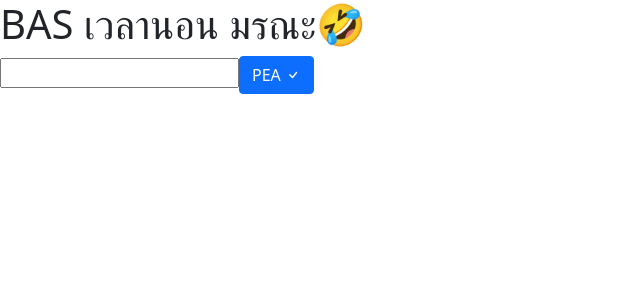
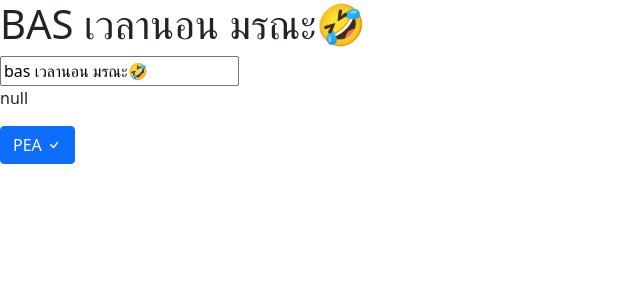
Before and after one commit to arigatopix/tour-of-heros, an Angular app: page / in a window 1280 px wide. Shown: the top 300 px of the page, without its empty margins (0-640 px from the left). Built offline with nearby package versions, Linux system fonts and the light colour scheme.

Commit message:
add FormControl

```diff
--- a/src/app/heros/heros.component.html
+++ b/src/app/heros/heros.component.html
@@ -1,2 +1,8 @@
-<h1>{{ hero | uppercase }}</h1>
-<input />
+<h1>{{ heroFormControl.value | uppercase }}</h1>
+<div>
+  <input type="text" [formControl]="heroFormControl" />
+</div>
+<div>
+  <span style="color: red" *ngIf="heroFormControl.errors">name is require</span>
+  <p>{{ heroFormControl.errors | json }}</p>
+</div>
--- a/src/app/heros/heros.component.ts
+++ b/src/app/heros/heros.component.ts
@@ -1,4 +1,6 @@
 import { Component, OnInit } from '@angular/core';
+import { FormControl, Validators } from '@angular/forms';
+// import { HEROS } from '../mock-heros';
 
 @Component({
   selector: 'app-heros',
@@ -7,10 +9,14 @@ import { Component, OnInit } from '@angular/core';
 })
 export class HerosComponent implements OnInit {
   hero = 'bas เวลานอน มรณะ';
+  // heros = HEROS;
+
+  heroFormControl = new FormControl(this.hero, Validators.required);
 
   constructor() {}
 
   ngOnInit(): void {
     this.hero = this.hero + '🤣';
+    this.heroFormControl.setValue(this.hero);
   }
 }
--- a/src/app/mock-heros.ts
+++ b/src/app/mock-heros.ts
@@ -1,6 +1,6 @@
 import { Hero } from './hero';
 
-export const HEROES: Hero[] = [
+export const HEROS: Hero[] = [
   { id: 11, name: 'dear เดดไลน์ โอ้โฮเฮะ' },
   { id: 12, name: 'bas เวลานอน มรณะ' },
   { id: 13, name: 'pch ซอร์สโค้ด โอ้โฮเฮะ' },
```
Also changed, not shown: src/app/app.module.ts (+5 -10 lines).
